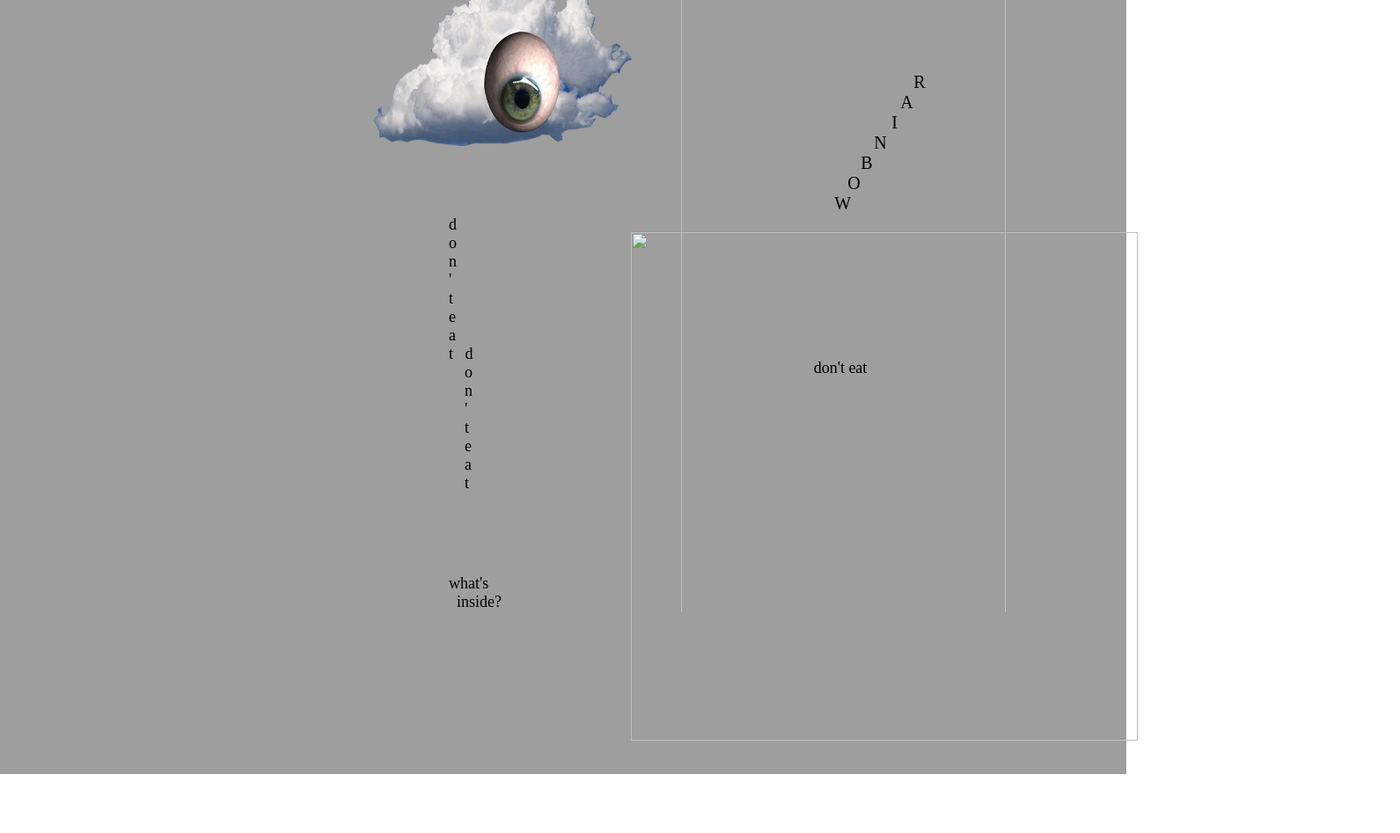
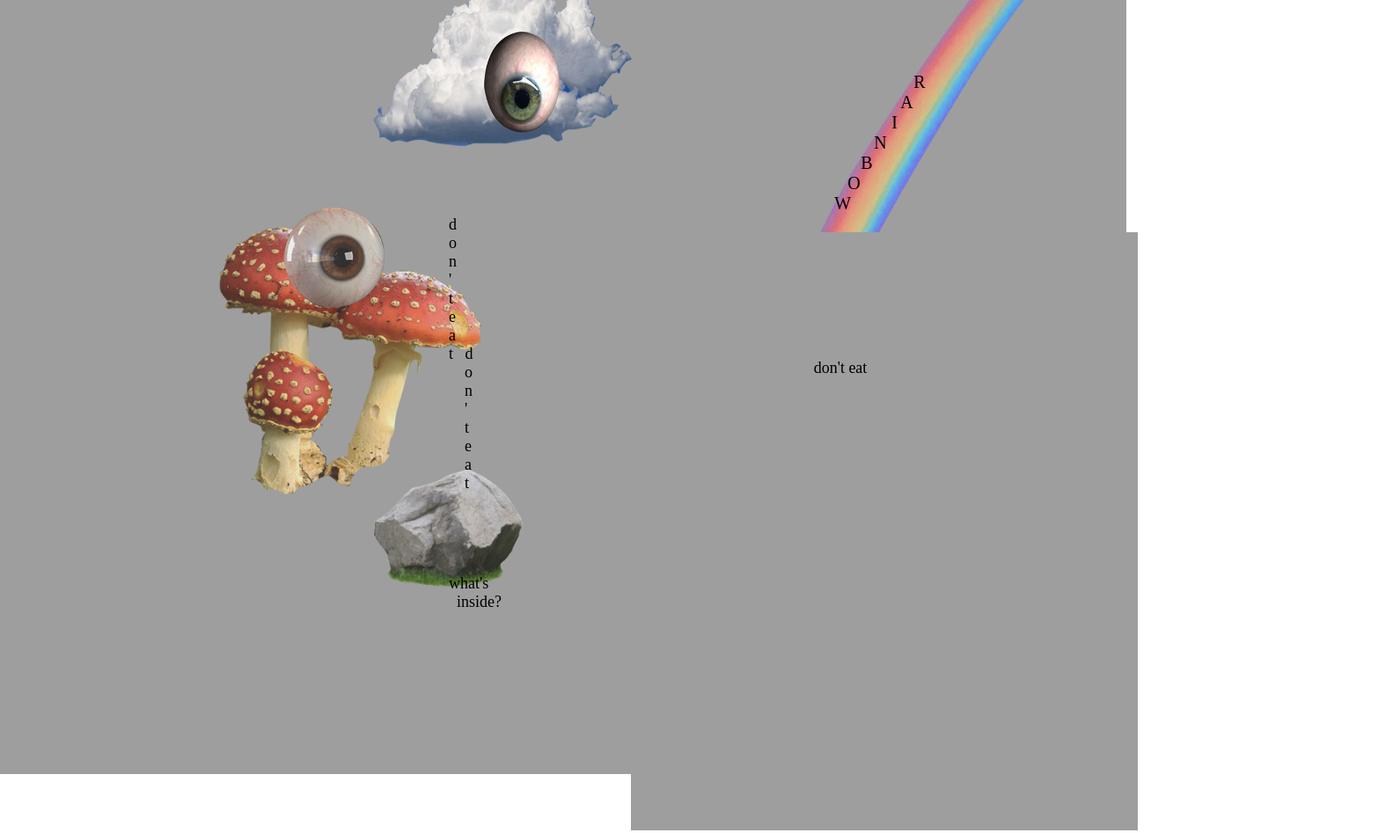
Before and after one commit to summmmin/realreal, a plain HTML site: page 2.html in a window 1280 px wide. Shown: the whole page at 88% size, 1591 px wide, since content can reach past the window. Drawn offline with Linux system fonts and the light colour scheme; the site is published under a folder, as on GitHub Pages, so addresses that start at the root find nothing.

Commit message:
Update 2.html

```diff
--- a/2.html
+++ b/2.html
@@ -15,11 +15,11 @@
 
 <div class="eye">
     <img src="구름 눈.png" alt="" class="eye ball" data-tooltip="tooltip-ball">
-    <img src="/qjtjttjt.png" alt="" class="eye mush" data-tooltip="tooltip-mush">
-    <img src="/돌.png" alt="" class="eye doll" data-tooltip="tooltip-doll">
-    <img src="/무지개.png" alt="" class="eye rain" data-tooltip="tooltip-rain">
-    <img src="/ㅌㅎ끼.png" alt="" class="eye rab" data-tooltip="tooltip-rab">
-    <img src="/버섯1.png" alt="" class="eye mushh" data-tooltip="tooltip-mushh">
+    <img src="qjtjttjt.png" alt="" class="eye mush" data-tooltip="tooltip-mush">
+    <img src="돌.png" alt="" class="eye doll" data-tooltip="tooltip-doll">
+    <img src="무지개.png" alt="" class="eye rain" data-tooltip="tooltip-rain">
+    <img src="ㅌㅎ끼.png" alt="" class="eye rab" data-tooltip="tooltip-rab">
+    <img src="버섯1.png" alt="" class="eye mushh" data-tooltip="tooltip-mushh">
 </div>
 
 <div class="diagonal-text-container">
```
